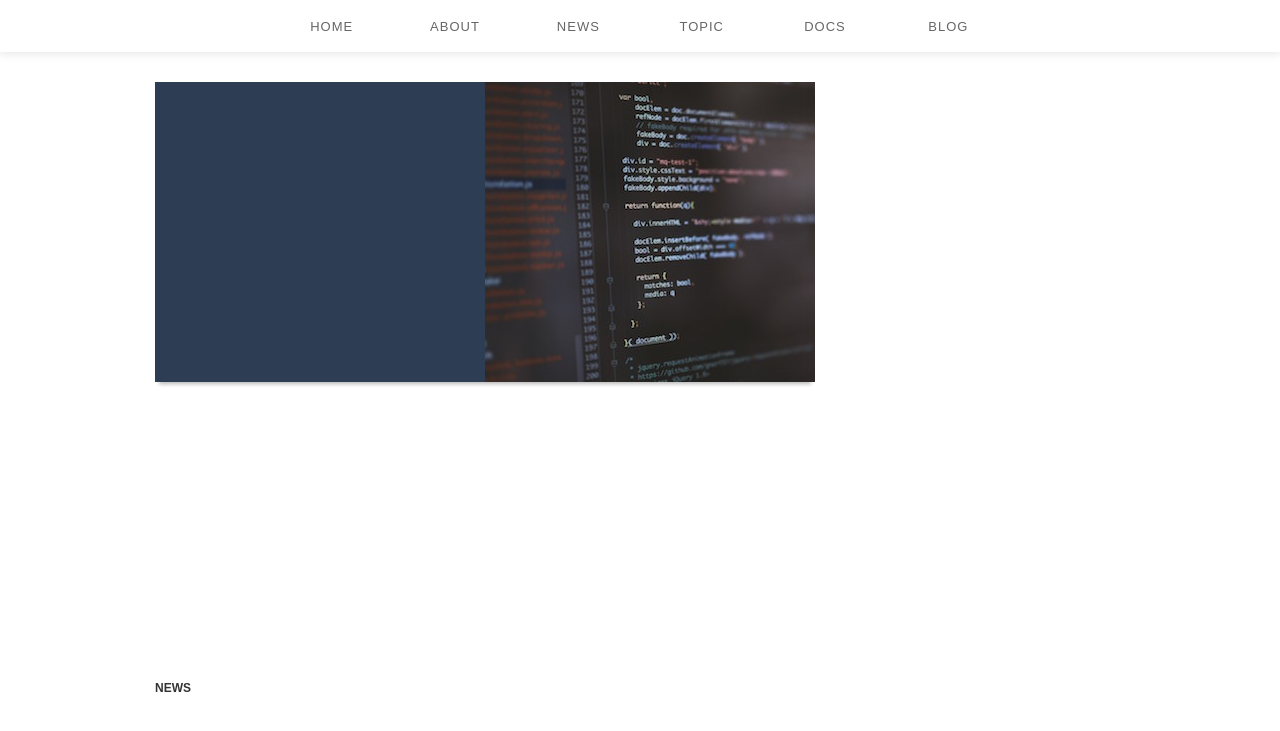
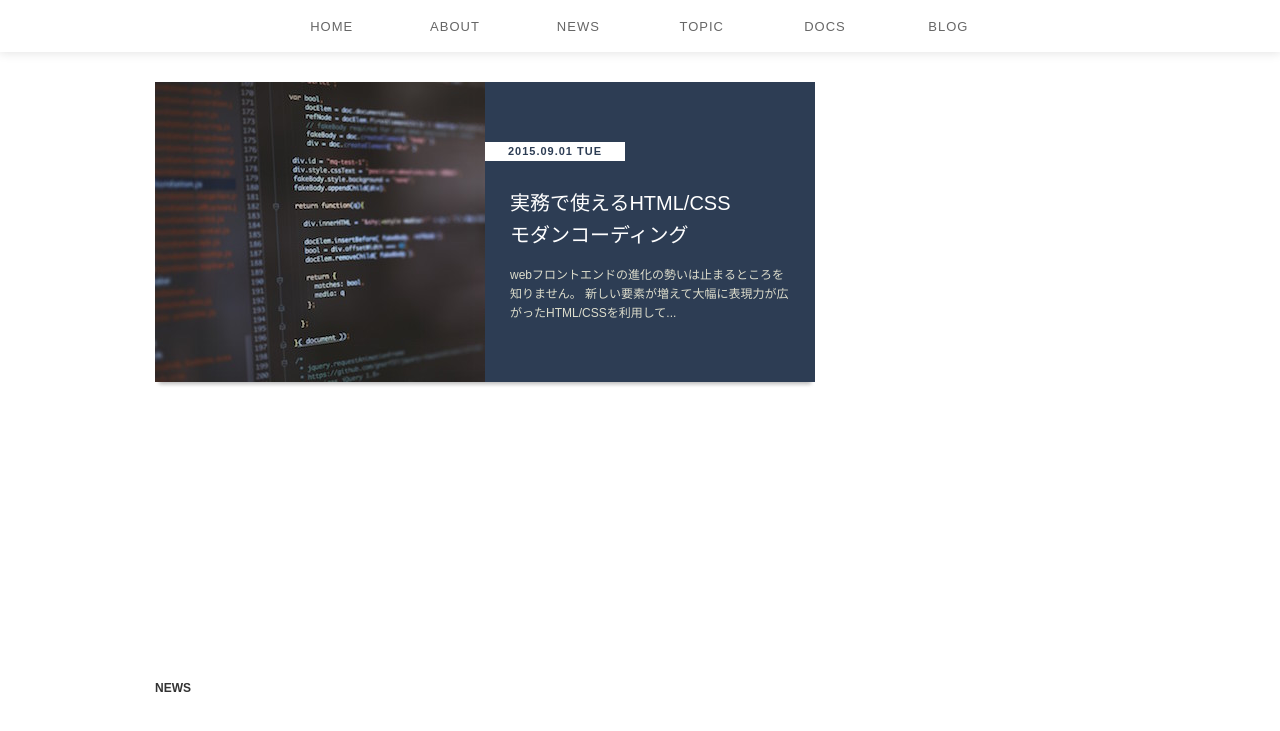
Before and after one commit to xakakeshita/modern-coding, a plain HTML site: page index.html in a window 1280 px wide. Shown: the part 87-818 px from the top of the page. Drawn offline with Linux system fonts and the light colour scheme.

Commit message:
特集コンテンツのスタイル調整

```diff
--- a/css/style.css
+++ b/css/style.css
@@ -110,13 +110,37 @@ a:link, a:visited, a:hover, a:active{
     float: left;
     width: 50%;
     height: 100%;
-    padding: 105px 25px 0;
-    background-color: #2d3d54;
 }
 .hot-topic .content{
-    float: left;
+    position: relative;
+    float: right;
     width: 50%;
     height: 100%;
     padding: 105px 25px 0;
     background-color: #2d3d54;
+    line-height: 1.6;
 }
+.hot-topic .title {
+    margin-bottom: 15px;
+    color: #fff;
+    font-weight: normal;
+    font-size: 2.0rem;
+}
+
+.hot-topic .desc{
+    color: #ddc;
+}
+.hot-topic .date{
+    position: absolute;
+    top: 60px;
+    left: 0;
+    width: 140px;
+    padding: 4px;
+    background-color: #fff;
+    color: #2d3d54;
+    text-align: center;
+    letter-spacing: 1px;
+    font-weight: bold;
+    font-size: 1.1rem;
+    line-height: 1;
+}
--- a/index.html
+++ b/index.html
@@ -29,7 +29,12 @@
                 <a href="#" class="hot-topic clearfix">
                     <img class="image" src="./images/hot-topic.jpg" alt="コーディング画面">
                     <div class="content">
-
+                        <h3 class="title">実務で使えるHTML/CSS<br>モダンコーディング</h3>
+                        <p class="desc">
+                            webフロントエンドの進化の勢いは止まるところを知りません。
+                            新しい要素が増えて大幅に表現力が広がったHTML/CSSを利用して...
+                        </p>
+                        <time class="date" datetime="2015.09.01">2015.09.01 TUE</time>
                     </div>
                 </a>
 
```
